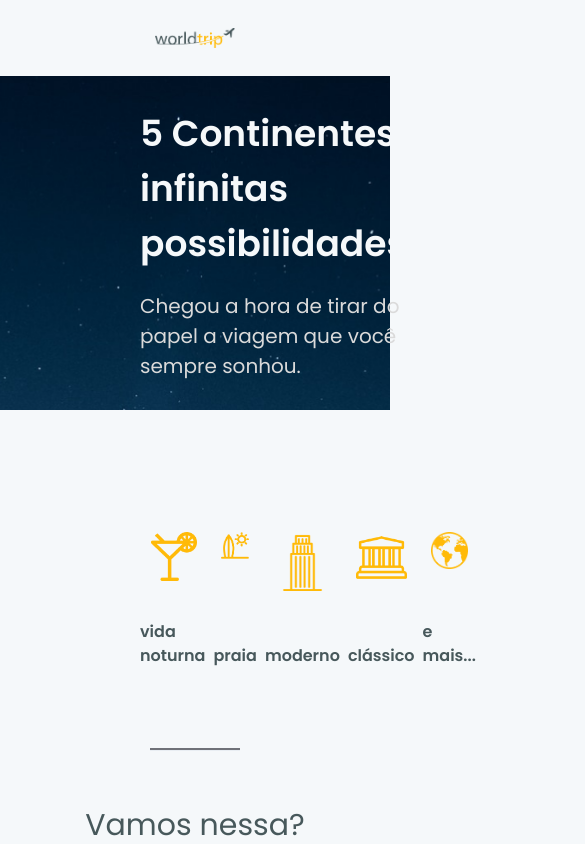
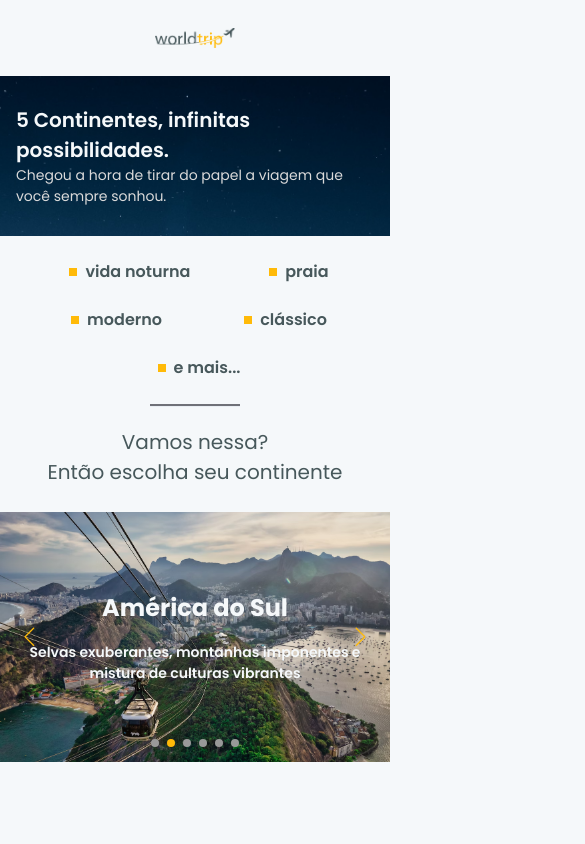
Before and after one commit to zJoaoMarcos/worldtrip, a Next.js app: page / in a window 390 px wide. Shown: the top 844 px of the page, 585 px wide, since content can reach past the window. Built offline with nearby package versions, Linux system fonts and the light colour scheme.

Commit message:
adding responsiveness to components

```diff
--- a/src/components/Banner/index.tsx
+++ b/src/components/Banner/index.tsx
@@ -9,7 +9,7 @@ import {
 } from "@chakra-ui/react";
 
 export function Banner() {
-  const showAirplane = useBreakpointValue({ base: false, md: true });
+  const showAirplane = useBreakpointValue({ base: false, lg: true });
 
   return (
     <Flex
@@ -18,23 +18,27 @@ export function Banner() {
       backgroundRepeat="no-repeat"
       bgSize="cover"
       w="100%"
-      h="20.9rem"
+      h={{ base: "10rem", md: "20.9rem" }}
       justifyContent="center"
     >
       <Flex
         w="100%"
         maxW="1440px"
-        h="full"
-        px="8.75rem"
-        py="5rem"
+        px={{ base: "1rem", md: "8.75rem" }}
+        py={{ base: "1.75rem", md: "5rem" }}
         alignItems="center"
         justify="space-between"
       >
-        <VStack flexDir="column" align="start" maxW="32.75rem" spacing="5">
+        <VStack
+          flexDir="column"
+          align="start"
+          maxW="32.75rem"
+          spacing={{ basw: "8px", md: "5" }}
+        >
           <Heading
             as="h2"
             color="gray.50"
-            fontSize="36px"
+            fontSize={{ base: "1.25rem", md: "2.25rem" }}
             fontWeight="semibold"
             w="22.rem"
             lineHeight="normal"
@@ -44,7 +48,7 @@ export function Banner() {
 
           <Text
             color="gray.100"
-            fontSize="20px"
+            fontSize={{ base: "0.875rem", md: "1.25rem" }}
             fontWeight="normal"
             w={{ base: "10.rem", sm: "18.rem" }}
           >
--- a/src/components/ContinentsSlides/SliderContent.tsx
+++ b/src/components/ContinentsSlides/SliderContent.tsx
@@ -18,17 +18,26 @@ export function SliderContent({ continent }: SliderContentProps) {
       backgroundRepeat="no-repeat"
       bgSize="cover"
       w="100%"
-      h="28.75rem"
+      h={{ base: "15.625rem", md: "28.75rem" }}
       flexDir="column"
       align="center"
       justify="center"
       textAlign="center"
     >
-      <Text color="gray.50" fontWeight="bold" fontSize="4xl">
+      <Text
+        color="gray.50"
+        fontWeight="bold"
+        fontSize={{ base: "1.5rem", md: "3rem" }}
+      >
         {continent.name}
       </Text>
 
-      <Text mt="4" color="gray.50" fontWeight="semibold" fontSize="xl">
+      <Text
+        mt="4"
+        color="gray.50"
+        fontWeight="semibold"
+        fontSize={{ base: "0.875rem", md: "1.5rem" }}
+      >
         {continent.description}
       </Text>
     </Flex>
--- a/src/components/ContinentsSlides/index.tsx
+++ b/src/components/ContinentsSlides/index.tsx
@@ -10,11 +10,11 @@ export function ContinentsSlides() {
     <Flex
       w="100%"
       maxW="1440px"
-      px="8.75rem"
+      px={{ base: "0", md: "8.75rem" }}
       mx="auto"
-      h="28.125rem"
-      my="5"
-      mb="10"
+      h={{ base: "15.625rem", md: "28.125rem" }}
+      my={{ base: "5px", md: "5" }}
+      mb={{ base: "1.5rem", md: "2.5rem" }}
     >
       <Slider>
         {continents.map((continent) => {
--- a/src/components/TravelTypesSection/TravelTypeItem.tsx
+++ b/src/components/TravelTypesSection/TravelTypeItem.tsx
@@ -1,4 +1,4 @@
-import { Box, Image, Text } from "@chakra-ui/react";
+import { Box, Image, Text, useBreakpointValue } from "@chakra-ui/react";
 
 interface TravelTypeItemProps {
   text: string;
@@ -6,17 +6,23 @@ interface TravelTypeItemProps {
 }
 
 export function TravelTypeItem({ imageUrl, text }: TravelTypeItemProps) {
+  const isWideVersion = useBreakpointValue({ base: false, md: true });
+
   return (
     <Box
       display="flex"
       alignItems="center"
       justifyContent="space-between"
-      flexDir="column"
-      w="9.87rem"
-      h="9rem"
+      flexDir={{ base: "row", md: "column" }}
+      w={{ base: "max-content", md: "9.87rem" }}
+      h={{ base: 0, md: "9rem" }}
     >
       <Box p="2">
-        <Image alt={`icone de ${text}`} src={imageUrl} />
+        {isWideVersion ? (
+          <Image alt={`icone de ${text}`} src={imageUrl} />
+        ) : (
+          <Box boxSize="0.5rem" bgColor="yellow.500" />
+        )}
       </Box>
       <Text fontWeight="semibold" fontSize="1.rem">
         {text}
--- a/src/components/TravelTypesSection/index.tsx
+++ b/src/components/TravelTypesSection/index.tsx
@@ -1,21 +1,25 @@
-import { HStack } from "@chakra-ui/react";
+import { Flex } from "@chakra-ui/react";
 import { TravelTypeItem } from "./TravelTypeItem";
 
 export function TravelTypesSection() {
   return (
-    <HStack
+    <Flex
       w="100%"
       maxW="1440px"
-      px="8.75rem"
-      align="center"
-      justifyContent="space-between"
-      mt="7.1rem"
+      px={{ base: "3.125rem", md: "8.75rem" }}
+      flexDir="row"
+      alignItems="center"
+      maxH="9.0625rem"
+      gap={{ base: "3rem", md: "0" }}
+      justifyContent="space-around"
+      wrap={{ base: "wrap", md: "nowrap" }}
+      mt={{ base: "2.25rem", md: "7.1rem" }}
     >
       <TravelTypeItem imageUrl="/cocktail.png" text="vida noturna" />
       <TravelTypeItem imageUrl="/surf.png" text="praia" />
       <TravelTypeItem imageUrl="/building.png" text="moderno" />
       <TravelTypeItem imageUrl="/museum.png" text="clássico" />
       <TravelTypeItem imageUrl="/earth.png" text="e mais..." />
-    </HStack>
+    </Flex>
   );
 }
--- a/src/pages/index.tsx
+++ b/src/pages/index.tsx
@@ -23,13 +23,18 @@ export default function Home() {
 
         <TravelTypesSection />
 
-        <Divider bg="gray.900" mt="5rem" w="5.625rem" h="0.125rem" />
+        <Divider
+          bg="gray.900"
+          mt={{ base: "2.25rem", md: "5rem" }}
+          w="5.625rem"
+          h="0.125rem"
+        />
 
         <Text
-          w="52.4375rem"
-          my="3.25rem"
+          flexWrap="wrap"
+          my={{ base: "1.25rem", md: "3.25rem" }}
           color="gray.700"
-          fontSize="3xl"
+          fontSize={{ base: "1.25rem", md: "3xl" }}
           fontWeight="normal"
           textAlign="center"
         >
--- a/src/styles/slider.scss
+++ b/src/styles/slider.scss
@@ -1,8 +1,8 @@
 .swiper-button-next {
-  right: 45px !important;
+  right: 2.8125rem !important;
 }
 .swiper-button-prev {
-  left: 45px !important;
+  left: 2.8125rem !important;
 }
 .swiper-button-prev:after,
 .swiper-button-next:after {
@@ -10,8 +10,8 @@
 }
 
 .swiper-pagination-bullet {
-  width: 16px !important;
-  height: 16px !important;
+  width: 1rem !important;
+  height: 1rem !important;
   background: #999999 !important;
   opacity: 1 !important;
 }
@@ -22,10 +22,10 @@
 
 @media (max-width: 30em) {
   .swiper-button-next {
-    right: 15px !important;
+    right: 1rem !important;
   }
   .swiper-button-prev {
-    left: 15 !important;
+    left: 1rem !important;
   }
 
   .swiper-button-next:after,
@@ -34,7 +34,7 @@
   }
 
   .swiper-pagination-bullet {
-    width: 8px !important;
-    height: 8px !important;
+    width: 0.5rem !important;
+    height: 0.5rem !important;
   }
 }
```
Also changed, not shown: src/components/CitiesPlusHundred/index.tsx (+5 -4 lines), src/components/ContinentDescription/index.tsx (+7 -5 lines).
